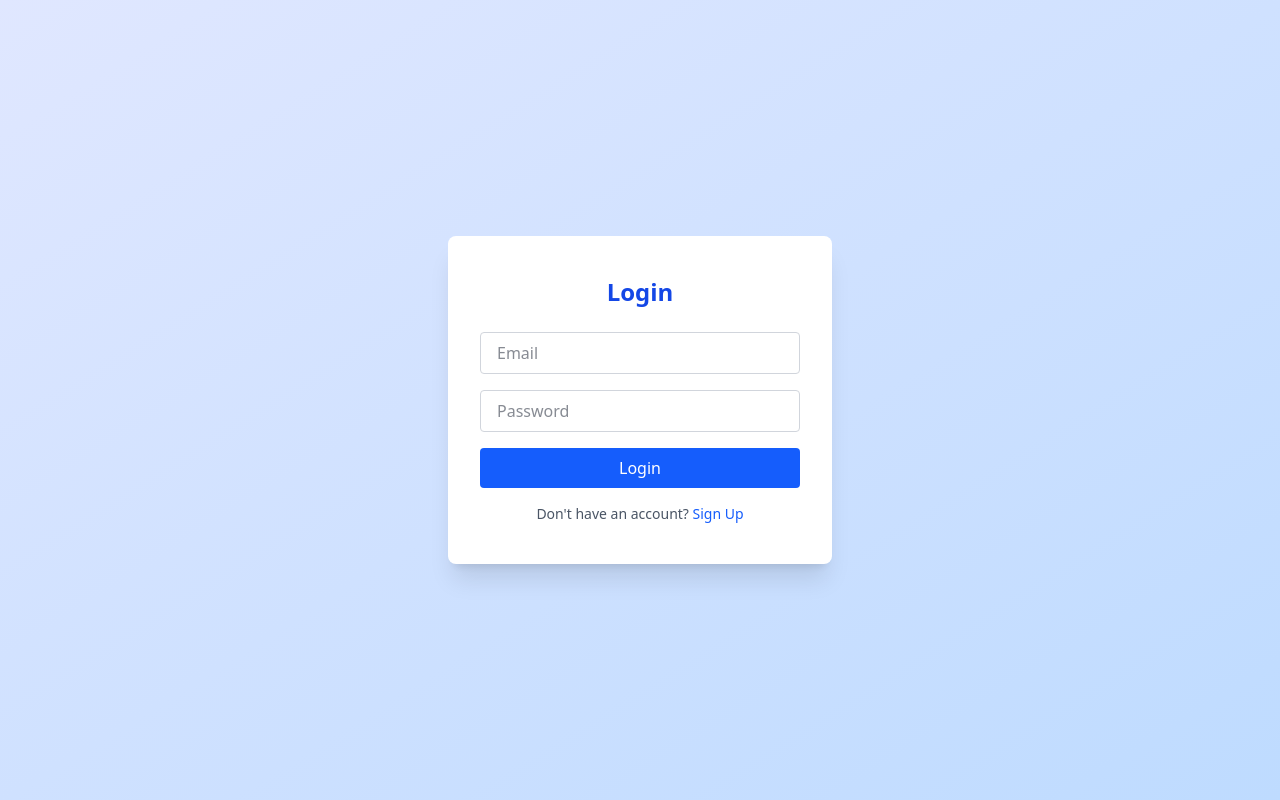
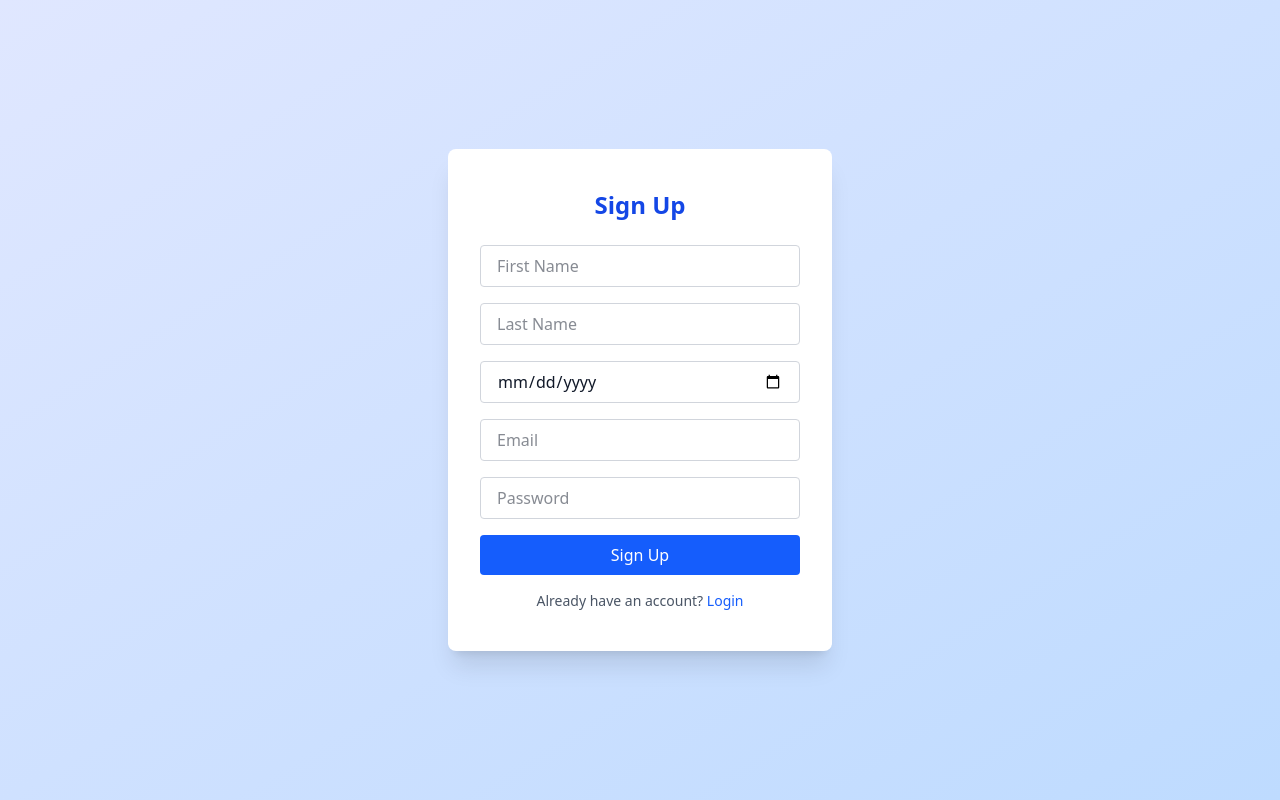
Before and after one commit to anushka0302/CEDRF, a React (Vite) app: page /login in a window 1280 px wide. Built offline with nearby package versions, Linux system fonts and the light colour scheme.

Commit message:
06-07-2025 V2.2

```diff
--- a/package.json
+++ b/package.json
@@ -13,7 +13,8 @@
     "@tailwindcss/vite": "^4.1.11",
     "react": "^19.1.0",
     "react-dom": "^19.1.0",
-    "react-router-dom": "^7.6.3"
+    "react-router-dom": "^7.6.3",
+    "react-toastify": "^11.0.5"
   },
   "devDependencies": {
     "@eslint/js": "^9.29.0",
--- a/src/pages/LoginPage.jsx
+++ b/src/pages/LoginPage.jsx
@@ -2,17 +2,21 @@ import { useAuth } from '../context/AuthContext';
 import { useNavigate } from 'react-router-dom';
 import { useState, useEffect } from 'react';
 import logo from '../assets/logo.png';
+import { toast, ToastContainer } from 'react-toastify';
+import 'react-toastify/dist/ReactToastify.css';
 
 export default function LoginPage() {
   const { login } = useAuth();
-  const navigate = useNavigate();
-  const [isSignup, setIsSignup] = useState(false);
+  const [isSignup, setIsSignup] = useState(true);
   const [firstName, setFirstName] = useState('');
   const [lastName, setLastName] = useState('');
   const [dob, setDob] = useState('');
   const [email, setEmail] = useState('');
   const [password, setPassword] = useState('');
   const [showIntro, setShowIntro] = useState(true);
+  const [forgotMode, setForgotMode] = useState(false);
+  const [dobCheck, setDobCheck] = useState('');
+  const [newPassword, setNewPassword] = useState('');
 
   useEffect(() => {
     const timer = setTimeout(() => setShowIntro(false), 2000);
@@ -23,7 +27,7 @@ export default function LoginPage() {
     e.preventDefault();
     const newUser = { firstName, lastName, dob, email, password };
     localStorage.setItem(`user-${email}`, JSON.stringify(newUser));
-    alert('Account created successfully! Please login.');
+    toast.success('Account created successfully! Please login.');
     setIsSignup(false);
   };
 
@@ -31,93 +35,104 @@ export default function LoginPage() {
     e.preventDefault();
     const saved = localStorage.getItem(`user-${email}`);
     if (!saved) {
-      alert('User not found. Please sign up.');
+      toast.error('User not found. Please sign up.');
       return;
     }
     const userData = JSON.parse(saved);
     if (userData.password !== password) {
-      alert('Incorrect password');
+      toast.error('Incorrect password');
       return;
     }
     login(userData);
     localStorage.setItem('user', JSON.stringify(userData));
-    // Direct navigation using location.href to prevent context delay
     window.location.href = '/';
+  };
+
+  const handleForgotPassword = (e) => {
+    e.preventDefault();
+    const saved = localStorage.getItem(`user-${email}`);
+    if (!saved) {
+      toast.error('User not found. Please sign up.');
+      return;
+    }
+    const userData = JSON.parse(saved);
+    if (userData.dob !== dobCheck) {
+      toast.error('Date of birth does not match.');
+      return;
+    }
+    userData.password = newPassword;
+    localStorage.setItem(`user-${email}`, JSON.stringify(userData));
+    toast.success('Password updated. You can now login.');
+    setForgotMode(false);
+    setIsSignup(false);
   };
 
   return (
     <div className="fixed inset-0 bg-gradient-to-br from-indigo-100 to-blue-200 flex items-center justify-center overflow-hidden">
+      <ToastContainer />
       {showIntro ? (
         <div className="absolute inset-0 flex items-center justify-center z-50 bg-transparent">
-          <img
-            src={logo}
-            alt="Logo"
-            className="w-24 h-24 animate-logo-bounceup"
-          />
+          <img src={logo} alt="Logo" className="w-24 h-24 animate-logo-bounceup" />
         </div>
       ) : (
         <div className="bg-white shadow-xl rounded-lg px-8 py-10 w-full max-w-sm animate-fadein z-10">
-          <h2 className="text-2xl font-bold text-center mb-6 text-blue-700">{isSignup ? 'Sign Up' : 'Login'}</h2>
-          <form onSubmit={isSignup ? handleSignup : handleLogin} className="space-y-4">
-            {isSignup && (
+          <h2 className="text-2xl font-bold text-center mb-6 text-blue-700">
+            {forgotMode ? 'Reset Password' : isSignup ? 'Sign Up' : 'Login'}
+          </h2>
+
+          <form onSubmit={forgotMode ? handleForgotPassword : isSignup ? handleSignup : handleLogin} className="space-y-4">
+            {isSignup && !forgotMode && (
               <>
-                <input
-                  type="text"
-                  required
-                  value={firstName}
-                  onChange={(e) => setFirstName(e.target.value)}
-                  placeholder="First Name"
-                  className="w-full px-4 py-2 border border-gray-300 rounded focus:outline-none focus:ring-2 focus:ring-blue-500"
-                />
-                <input
-                  type="text"
-                  required
-                  value={lastName}
-                  onChange={(e) => setLastName(e.target.value)}
-                  placeholder="Last Name"
-                  className="w-full px-4 py-2 border border-gray-300 rounded focus:outline-none focus:ring-2 focus:ring-blue-500"
-                />
-                <input
-                  type="date"
-                  required
-                  value={dob}
-                  onChange={(e) => setDob(e.target.value)}
-                  className="w-full px-4 py-2 border border-gray-300 rounded focus:outline-none focus:ring-2 focus:ring-blue-500"
-                />
+                <input type="text" required value={firstName} onChange={(e) => setFirstName(e.target.value)} placeholder="First Name" className="w-full px-4 py-2 border border-gray-300 rounded focus:outline-none focus:ring-2 focus:ring-blue-500" />
+                <input type="text" required value={lastName} onChange={(e) => setLastName(e.target.value)} placeholder="Last Name" className="w-full px-4 py-2 border border-gray-300 rounded focus:outline-none focus:ring-2 focus:ring-blue-500" />
+                <input type="date" required value={dob} onChange={(e) => setDob(e.target.value)} className="w-full px-4 py-2 border border-gray-300 rounded focus:outline-none focus:ring-2 focus:ring-blue-500" />
               </>
             )}
-            <input
-              type="email"
-              required
-              value={email}
-              onChange={(e) => setEmail(e.target.value)}
-              placeholder="Email"
-              className="w-full px-4 py-2 border border-gray-300 rounded focus:outline-none focus:ring-2 focus:ring-blue-500"
-            />
-            <input
-              type="password"
-              required
-              value={password}
-              onChange={(e) => setPassword(e.target.value)}
-              placeholder="Password"
-              className="w-full px-4 py-2 border border-gray-300 rounded focus:outline-none focus:ring-2 focus:ring-blue-500"
-            />
-            <button
-              type="submit"
-              className="w-full bg-blue-600 text-white py-2 rounded hover:bg-blue-700 transition duration-200"
-            >
-              {isSignup ? 'Sign Up' : 'Login'}
+
+            <input type="email" required value={email} onChange={(e) => setEmail(e.target.value)} placeholder="Email" className="w-full px-4 py-2 border border-gray-300 rounded focus:outline-none focus:ring-2 focus:ring-blue-500" />
+
+            {!forgotMode && (
+              <input type="password" required value={password} onChange={(e) => setPassword(e.target.value)} placeholder="Password" className="w-full px-4 py-2 border border-gray-300 rounded focus:outline-none focus:ring-2 focus:ring-blue-500" />
+            )}
+
+            {forgotMode && (
+              <>
+                <input type="date" required value={dobCheck} onChange={(e) => setDobCheck(e.target.value)} placeholder="Your DOB" className="w-full px-4 py-2 border border-gray-300 rounded focus:outline-none focus:ring-2 focus:ring-yellow-500" />
+                <input type="password" required value={newPassword} onChange={(e) => setNewPassword(e.target.value)} placeholder="New Password" className="w-full px-4 py-2 border border-gray-300 rounded focus:outline-none focus:ring-2 focus:ring-yellow-500" />
+              </>
+            )}
+
+            <button type="submit" className="w-full bg-blue-600 text-white py-2 rounded hover:bg-blue-700 transition duration-200">
+              {forgotMode ? 'Update Password' : isSignup ? 'Sign Up' : 'Login'}
             </button>
           </form>
-          <p className="text-sm text-center mt-4 text-gray-600">
-            {isSignup ? 'Already have an account?' : "Don't have an account?"}{' '}
-            <button
-              onClick={() => setIsSignup(!isSignup)}
-              className="text-blue-600 hover:underline font-medium"
-            >
-              {isSignup ? 'Login' : 'Sign Up'}
-            </button>
-          </p>
+
+          {!forgotMode && (
+            <p className="text-sm text-center mt-4 text-gray-600">
+              {isSignup ? 'Already have an account?' : "Don't have an account?"}{' '}
+              <button onClick={() => setIsSignup(!isSignup)} className="text-blue-600 hover:underline font-medium">
+                {isSignup ? 'Login' : 'Sign Up'}
+              </button>
+            </p>
+          )}
+
+          {!isSignup && !forgotMode && (
+            <p className="text-sm text-center mt-2 text-yellow-600">
+              Forgot your password?{' '}
+              <button onClick={() => setForgotMode(true)} className="text-yellow-600 underline">
+                Reset it
+              </button>
+            </p>
+          )}
+
+          {forgotMode && (
+            <p className="text-sm text-center mt-4 text-gray-600">
+              Remembered your password?{' '}
+              <button onClick={() => setForgotMode(false)} className="text-blue-600 underline font-medium">
+                Go to Login
+              </button>
+            </p>
+          )}
         </div>
       )}
     </div>
```
Also changed, not shown: 1 other file (tests, documents, lock files or other folders).
